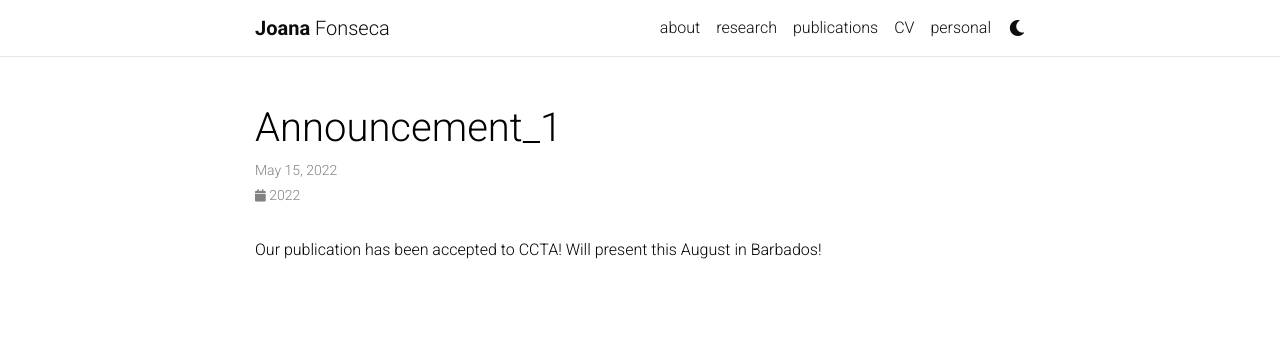
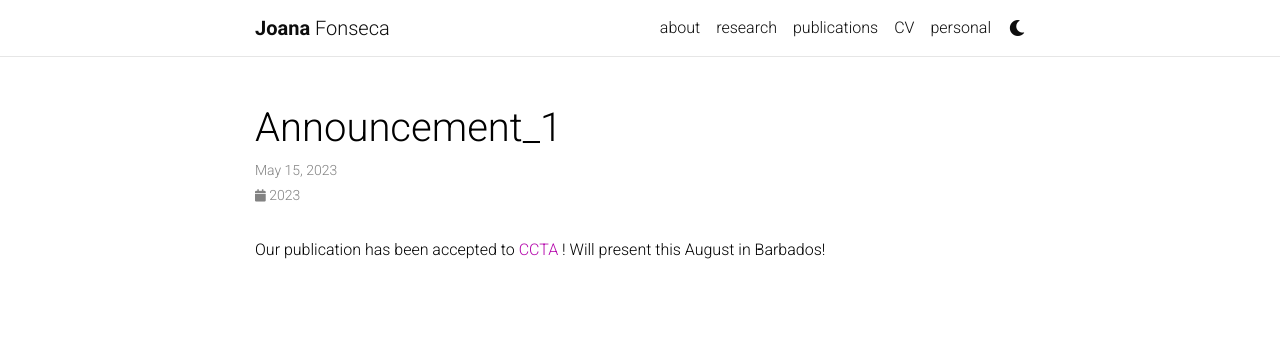
Before and after one commit to JoanaFonsec/JoanaFonsec.github.io, a Jekyll site: the page built from _news/announcement_1.md, in a window 1280 px wide. Shown: the top 357 px of the page. Built offline with Jekyll 4.4.1, drawn with Linux system fonts in a browser that asks for light colours; comment, search, counter and statistics services are not loaded; a style sheet for code colours, icons or effects is not loaded.

Commit message:
fix: announcement 1

```diff
--- a/_news/announcement_1.md
+++ b/_news/announcement_1.md
@@ -1,7 +1,7 @@
 ---
 layout: post
-date: 2022-05-15 15:59:00-0400
+date: 2023-05-15 15:59:00-0400
 inline: true
 ---
 
-Our publication has been accepted to CCTA! Will present this August in Barbados!
+Our publication has been accepted to <a href="https://ieeeccta.org/" target="_blank">CCTA</a> ! Will present this August in Barbados!
```
